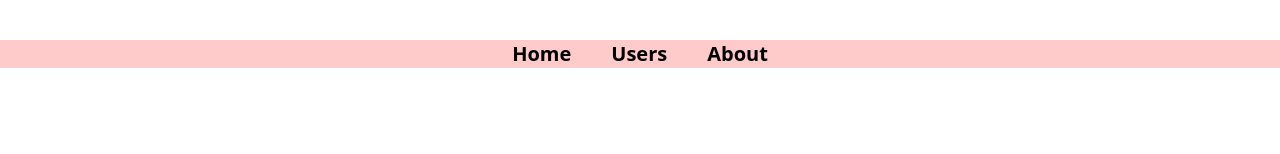
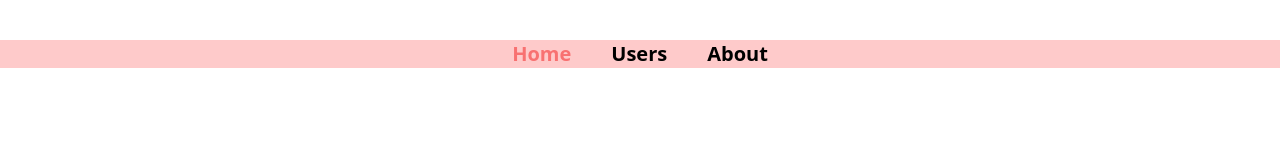
Before and after one commit to SGsubuuu-2322/React_Routing_App, a React (Vite) app: page / in a window 1280 px wide. Shown: the top 154 px of the page. Built offline with nearby package versions, Linux system fonts and the light colour scheme.

Commit message:
Added Navigation code for navbar in our app using react-router-dom with its NavLink

```diff
--- a/src/Components/Nav.jsx
+++ b/src/Components/Nav.jsx
@@ -1,12 +1,45 @@
 // import React from 'react'
-import { Link } from "react-router-dom";
+import { NavLink } from "react-router-dom";
 
 const Nav = () => {
   return (
     <nav className="text-xl font-semibold flex justify-center gap-10 mt-10 bg-red-200">
-      <Link to="/">Home</Link>
-      <Link to="/users">Users</Link>
-      <Link to="/about">About</Link>
+      <NavLink to="/">
+        {(e) => {
+          return (
+            <span
+              className={[
+                e.isActive ? "text-red-400" : "",
+                e.isActive ? "font-bold" : "",
+              ].join(" ")}
+            >
+              Home
+            </span>
+          );
+        }}
+      </NavLink>
+      <NavLink
+        className={(e) => {
+          return [
+            e.isActive ? "text-red-400" : "",
+            e.isActive ? "font-bold" : "",
+          ].join(" ");
+        }}
+        to="/users"
+      >
+        Users
+      </NavLink>
+      <NavLink
+        style={(e) => {
+          return {
+            color: e.isActive ? "Tomato" : "",
+            fontWeight: e.isActive ? "bold" : "",
+          };
+        }}
+        to="/about"
+      >
+        About
+      </NavLink>
     </nav>
   );
 };
```
